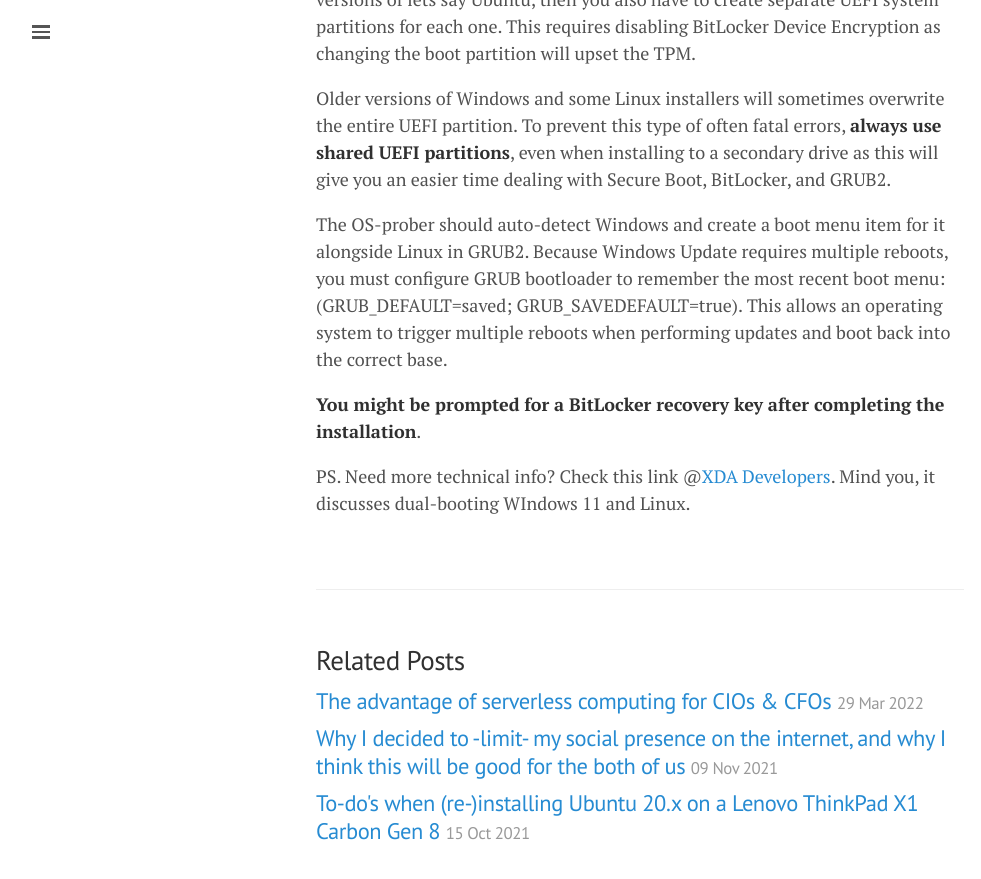
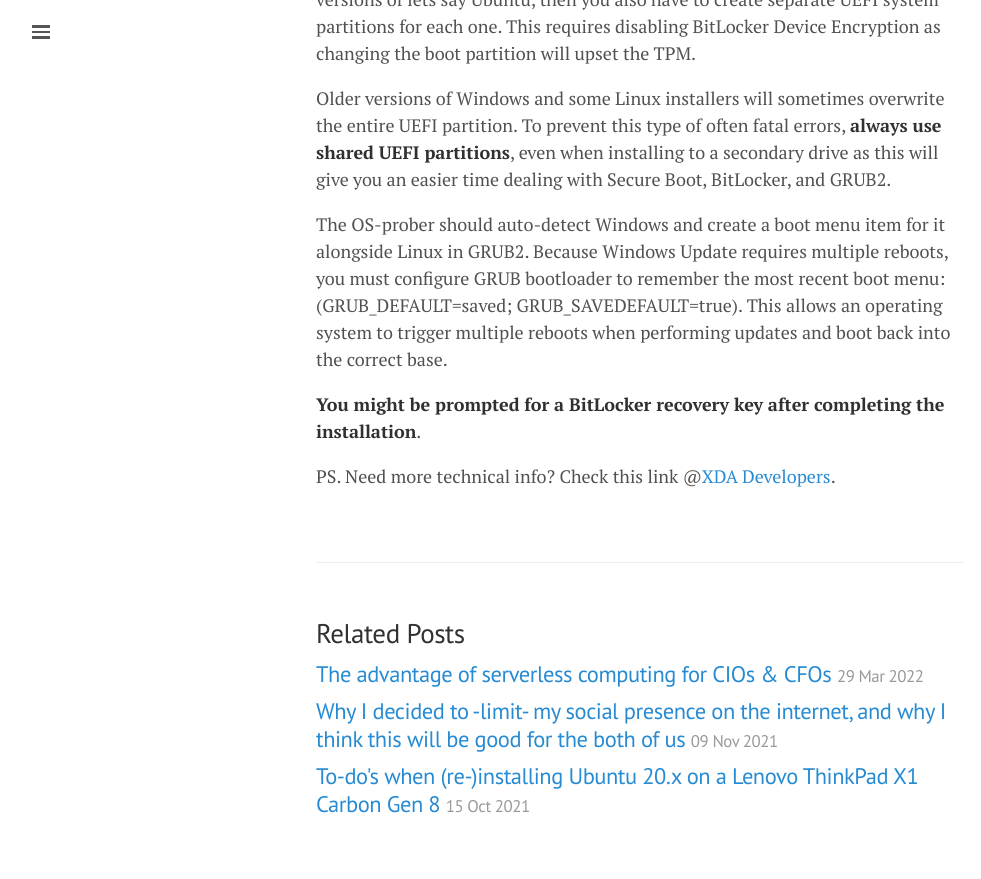
Before and after one commit to lgeurts/lgeurts.github.io, a Jekyll site: the page built from _posts/2019-03-19-dual-booting-windows-and-linux.md, in a window 1280 px wide and 900 px high, scrolled down 2845 px. Shown: the top 879 px of the window, without its empty margins (0-981 px from the left). Built offline with Jekyll 4.4.1, drawn with Linux system fonts in a browser that asks for light colours; nearby versions of some CDN libraries; comment, search, counter and statistics services are not loaded.

Commit message:
Update 2019-03-19-dual-booting-windows-and-linux.md

```diff
--- a/_posts/2019-03-19-dual-booting-windows-and-linux.md
+++ b/_posts/2019-03-19-dual-booting-windows-and-linux.md
@@ -55,4 +55,4 @@
 
 **You might be prompted for a BitLocker recovery key after completing the installation**.
 
-PS. Need more technical info? Check this link @[XDA Developers](https://www.xda-developers.com/dual-boot-windows-11-linux/). Mind you, it discusses dual-booting WIndows 11 and Linux.
+PS. Need more technical info? Check this link @[XDA Developers](https://www.xda-developers.com/dual-boot-windows-11-linux/).
```
